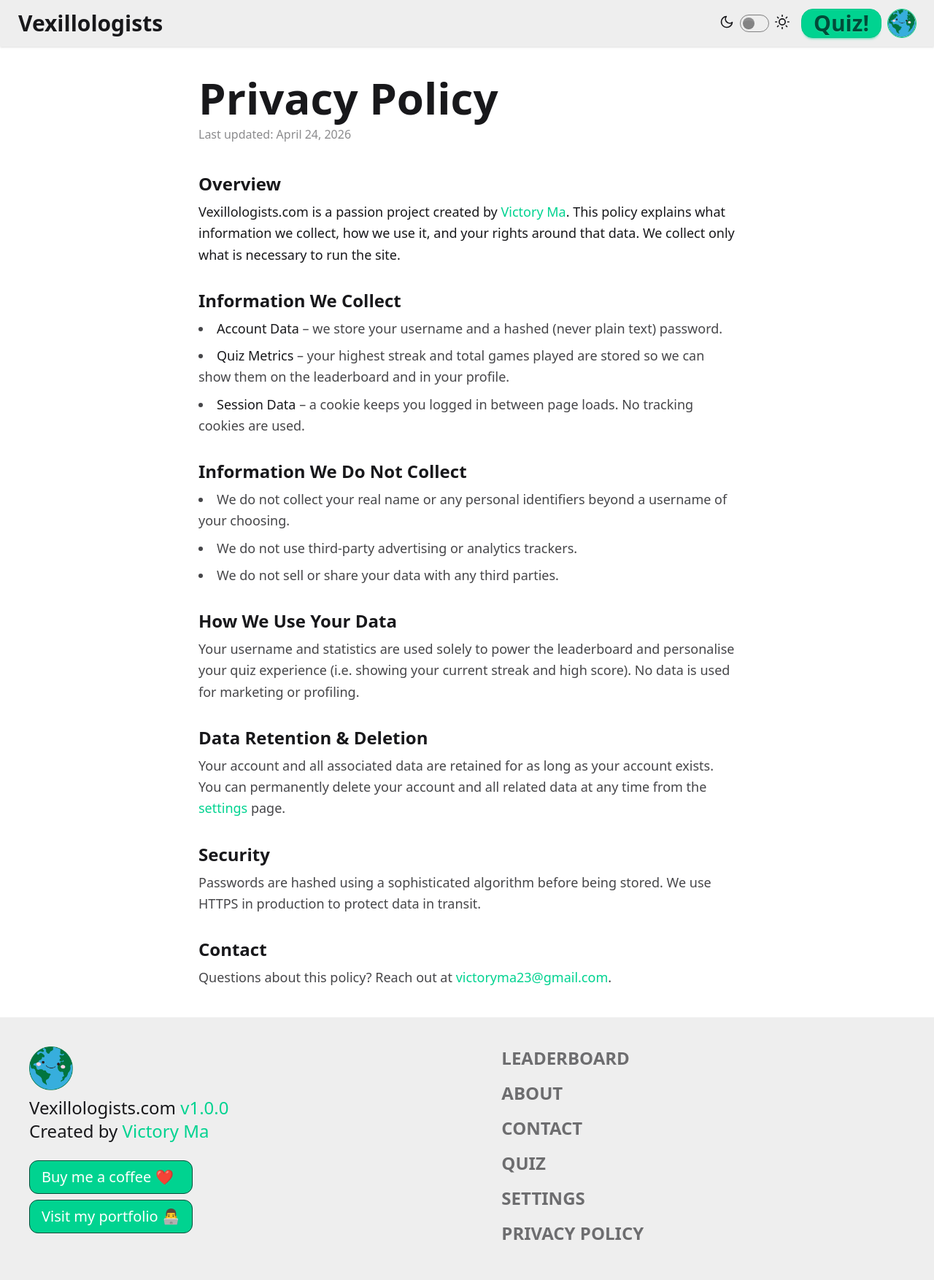
After one commit to VictoryMa8/vexillology-quiz-v2, a Django app: page /privacy/ in a window 1280 px wide. The commit adds this page. Shown: the whole page at 73% size. Run offline with Django 5.2, Linux system fonts and the light colour scheme.

Commit message:
Added dynamic leaderboard and privacy policy

```diff
--- a/frontend/static/assets/styles/output.css
+++ b/frontend/static/assets/styles/output.css
@@ -7,13 +7,19 @@
       "Segoe UI Emoji", "Segoe UI Symbol", "Noto Color Emoji";
     --font-mono: ui-monospace, SFMono-Regular, Menlo, Monaco, Consolas, "Liberation Mono",
       "Courier New", monospace;
+    --color-amber-600: oklch(66.6% 0.179 58.318);
+    --color-yellow-400: oklch(85.2% 0.199 91.936);
     --color-gray-200: oklch(92.8% 0.006 264.531);
+    --color-gray-400: oklch(70.7% 0.022 261.325);
     --color-black: #000;
     --color-white: #fff;
     --spacing: 0.25rem;
     --container-xs: 20rem;
     --container-sm: 24rem;
     --container-2xl: 42rem;
+    --container-3xl: 48rem;
+    --text-xs: 0.75rem;
+    --text-xs--line-height: calc(1 / 0.75);
     --text-sm: 0.875rem;
     --text-sm--line-height: calc(1.25 / 0.875);
     --text-base: 1rem;
@@ -28,6 +34,8 @@
     --text-3xl--line-height: calc(2.25 / 1.875);
     --text-4xl: 2.25rem;
     --text-4xl--line-height: calc(2.5 / 2.25);
+    --text-5xl: 3rem;
+    --text-5xl--line-height: 1;
     --text-6xl: 3.75rem;
     --text-6xl--line-height: 1;
     --text-8xl: 6rem;
@@ -2257,6 +2278,9 @@
   }
   .mx-8 {
     margin-inline: calc(var(--spacing) * 8);
+  }
+  .mx-auto {
+    margin-inline: auto;
   }
   .input-xl {
     --size: calc(var(--size-field, 0.25rem) * 14);
@@ -2362,6 +2386,9 @@
   .mb-8 {
     margin-bottom: calc(var(--spacing) * 8);
   }
+  .mb-10 {
+    margin-bottom: calc(var(--spacing) * 10);
+  }
   .mb-24 {
     margin-bottom: calc(var(--spacing) * 24);
   }
@@ -2655,6 +2702,9 @@
   .max-w-2xl {
     max-width: var(--container-2xl);
   }
+  .max-w-3xl {
+    max-width: var(--container-3xl);
+  }
   .max-w-200 {
     max-width: calc(var(--spacing) * 200);
   }
@@ -2701,6 +2754,12 @@
   .resize {
     resize: both;
   }
+  .list-inside {
+    list-style-position: inside;
+  }
+  .list-disc {
+    list-style-type: disc;
+  }
   .flex-col {
     flex-direction: column;
   }
@@ -2728,11 +2787,24 @@
   .gap-2 {
     gap: calc(var(--spacing) * 2);
   }
+  .gap-3 {
+    gap: calc(var(--spacing) * 3);
+  }
   .gap-4 {
     gap: calc(var(--spacing) * 4);
   }
   .gap-6 {
     gap: calc(var(--spacing) * 6);
+  }
+  .gap-8 {
+    gap: calc(var(--spacing) * 8);
+  }
+  .space-y-2 {
+    :where(& > :not(:last-child)) {
+      --tw-space-y-reverse: 0;
+      margin-block-start: calc(calc(var(--spacing) * 2) * var(--tw-space-y-reverse));
+      margin-block-end: calc(calc(var(--spacing) * 2) * calc(1 - var(--tw-space-y-reverse)));
+    }
   }
   .self-start {
     align-self: flex-start;
@@ -2885,6 +2965,12 @@
   .py-4 {
     padding-block: calc(var(--spacing) * 4);
   }
+  .py-10 {
+    padding-block: calc(var(--spacing) * 10);
+  }
+  .py-16 {
+    padding-block: calc(var(--spacing) * 16);
+  }
   .pb-0 {
     padding-bottom: calc(var(--spacing) * 0);
   }
@@ -2967,15 +3067,39 @@
       }
     }
   }
+  .text-amber-600 {
+    color: var(--color-amber-600);
+  }
   .text-base-content {
     color: var(--color-base-content);
   }
+  .text-base-content\/50 {
+    color: var(--color-base-content);
+    @supports (color: color-mix(in lab, red, red)) {
+      color: color-mix(in oklab, var(--color-base-content) 50%, transparent);
+    }
+  }
+  .text-base-content\/60 {
+    color: var(--color-base-content);
+    @supports (color: color-mix(in lab, red, red)) {
+      color: color-mix(in oklab, var(--color-base-content) 60%, transparent);
+    }
+  }
+  .text-base-content\/80 {
+    color: var(--color-base-content);
+    @supports (color: color-mix(in lab, red, red)) {
+      color: color-mix(in oklab, var(--color-base-content) 80%, transparent);
+    }
+  }
   .text-black {
     color: var(--color-black);
   }
   .text-error {
     color: var(--color-error);
   }
+  .text-gray-400 {
+    color: var(--color-gray-400);
+  }
   .text-success {
     color: var(--color-success);
   }
@@ -3461,6 +3626,11 @@
   syntax: "*";
   inherits: false;
 }
+@property --tw-space-y-reverse {
+  syntax: "*";
+  inherits: false;
+  initial-value: 0;
+}
 @property --tw-border-style {
   syntax: "*";
   inherits: false;
@@ -3538,6 +3708,11 @@
   syntax: "*";
   inherits: false;
   initial-value: 0 0 #0000;
+}
+@property --tw-outline-style {
+  syntax: "*";
+  inherits: false;
+  initial-value: solid;
 }
 @property --tw-blur {
   syntax: "*";
@@ -3608,6 +3783,7 @@
       --tw-rotate-z: initial;
       --tw-skew-x: initial;
       --tw-skew-y: initial;
+      --tw-space-y-reverse: 0;
       --tw-border-style: solid;
       --tw-leading: initial;
       --tw-font-weight: initial;
@@ -3625,6 +3801,7 @@
       --tw-ring-offset-width: 0px;
       --tw-ring-offset-color: #fff;
       --tw-ring-offset-shadow: 0 0 #0000;
+      --tw-outline-style: solid;
       --tw-blur: initial;
       --tw-brightness: initial;
       --tw-contrast: initial;
--- a/frontend/templates/about.html
+++ b/frontend/templates/about.html
@@ -2,7 +2,7 @@
 
 {% block content %}
 <h1 class="text-4xl md:text-6xl mt-8 font-bold">About</h1>
-<h2 class="text-2xl md:text-4xl text-center mt-8">Vexillologists.com was created by <a href="https://victory-ma.com" target="_blank" class="text-success hover:text-success-content hover:pointer transition duration-300 ease-in-out">Victory Ma</a></h2>
+<h2 class="text-2xl md:text-4xl text-center mt-8">Vexillologists.com was created by <a href="https://victory-ma.com" target="_blank" class="text-success hover:text-success-content hover:pointer transition duration-300 ease-in-out">Victory Ma.</a>This is a passion project that I created to help people learn more about the world and its many beautiful cultures. I hope you enjoy!</h2>
 {% load static %}
 <img class="mt-8 h-60 rounded-lg" src="{% static 'assets/images/globe.svg' %}">
 {% endblock %}
--- a/frontend/templates/footer.html
+++ b/frontend/templates/footer.html
@@ -8,19 +8,24 @@
             class="fill-current" src="{% static 'assets/images/default_pfp.png' %}">
           </img>
           <p>
-            Vexillologists.com
+            Vexillologists.com  <span class="text-success">v1.0.0</span>
             <br />
             Created by <a href="https://victory-ma.com" target="_blank" class="text-success hover:text-success-content transition duration-300 ease-in-out">Victory Ma</a>
             <br />
           </p>
+          <div class="flex flex-col gap-2 mt-4">
+            <a class="bg-success text-white text-xl rounded-xl py-2 px-4 w-full hover:cursor-pointer hover:bg-success-content transition duration-300 ease-in-out border-success-content border-1" href="https://www.buymeacoffee.com/victoryma" target="_blank">Buy me a coffee ❤️</a>
+            <a class="bg-success text-white text-xl rounded-xl py-2 px-4 w-full hover:cursor-pointer hover:bg-success-content transition duration-300 ease-in-out border-success-content border-1" href="https://victory-ma.com" target="_blank">Visit my portfolio 👨‍💻</a>
+          </div>
         </aside>
-        <nav class="flex flex-col  text-base-content gap-2">
+        <nav class="flex flex-col text-2xl text-base-content gap-2">
+          <a href="{% url 'leaderboard' %}" class="footer-title hover:cursor-pointer">Leaderboard</a>
           <a href="{% url 'about' %}" class="footer-title hover:cursor-pointer">About</a>
           <a href="{% url 'contact' %}" class="footer-title hover:cursor-pointer">Contact</a>
           <a href="{% url 'quiz' %}" class="footer-title hover:cursor-pointer">Quiz</a>
           <a href="{% url 'settings' %}" class="footer-title hover:cursor-pointer">Settings</a>
+          <a href="{% url 'privacy' %}" class="footer-title hover:cursor-pointer">Privacy Policy</a>
         </nav>
-        <a class="bg-success text-white text-xl rounded-xl py-2 px-4 hover:cursor-pointer hover:bg-success-content transition duration-300 ease-in-out border-success-content border-1" href="https://www.buymeacoffee.com/victoryma" target="_blank">Buy me a coffee ❤️</a>
     </footer>
     <script>
         document.addEventListener('DOMContentLoaded', () => {
--- a/frontend/templates/index.html
+++ b/frontend/templates/index.html
@@ -20,7 +20,10 @@
         Please <a href="{% url 'login' %}" class="text-success hover:text-success-content transition duration-300 ease-in-out">login</a> to start quizzing yourself or review the countries below! 👇🤓 Tap on one to learn more 🌎
       </p>
       {% endif %}
-      <a href="{% url 'quiz' %}" class="btn btn-success text-4xl rounded-2xl p-6">Quiz Yourself!</a>
+      <div class="flex flex-wrap gap-2">
+        <a href="{% url 'quiz' %}" class="btn btn-success text-4xl rounded-2xl p-6">Quiz Yourself!</a>
+        <a href="{% url 'leaderboard' %}" class="btn btn-success text-4xl rounded-2xl p-6">Leaderboard</a>
+      </div>
     </div>
   </div>
 </div>
--- a/frontend/templates/nav.html
+++ b/frontend/templates/nav.html
@@ -29,8 +29,10 @@
       <ul
         tabindex="0"
         class="menu menu-sm dropdown-content bg-base-300 rounded-box z-1 mt-3 w-52 p-2 shadow">
+        <li><a href="{% url 'leaderboard' %}" class="text-2xl">Leaderboard</a></li>
         <li><a href="{% url 'about' %}" class="text-2xl">About</a></li>
         <li><a href="{% url 'contact' %}" class="text-2xl">Contact</a></li>
+        <li><a href="{% url 'privacy' %}" class="text-2xl">Privacy Policy</a></li>
         <!-- If user is authenticated, display settings + logout, otherwise, login + sign up -->
         {% if user.is_authenticated %}
           <li><a href="{% url 'settings' %}" class="text-2xl">Settings</a></li>
--- /dev/null
+++ b/frontend/templates/privacy.html
@@ -0,0 +1,55 @@
+{% extends 'base.html' %}
+
+{% block content %}
+<div class="w-full max-w-3xl mx-auto px-4 py-10">
+  <h1 class="text-4xl md:text-6xl font-bold mb-2">Privacy Policy</h1>
+  <p class="text-base-content/50 mb-10">Last updated: April 24, 2026</p>
+
+  <div class="flex flex-col gap-8 text-lg leading-relaxed">
+
+    <section>
+      <h2 class="text-2xl font-semibold mb-2">Overview</h2>
+      <p>Vexillologists.com is a passion project created by <a href="https://victory-ma.com" target="_blank" class="text-success hover:text-success-content transition duration-300 ease-in-out">Victory Ma</a>. This policy explains what information we collect, how we use it, and your rights around that data. We collect only what is necessary to run the site.</p>
+    </section>
+
+    <section>
+      <h2 class="text-2xl font-semibold mb-2">Information We Collect</h2>
+      <ul class="list-disc list-inside space-y-2 text-base-content/80">
+        <li><span class="font-medium text-base-content">Account Data</span> – we store your username and a hashed (never plain text) password.</li>
+        <li><span class="font-medium text-base-content">Quiz Metrics</span> – your highest streak and total games played are stored so we can show them on the leaderboard and in your profile.</li>
+        <li><span class="font-medium text-base-content">Session Data</span> – a cookie keeps you logged in between page loads. No tracking cookies are used.</li>
+      </ul>
+    </section>
+
+    <section>
+      <h2 class="text-2xl font-semibold mb-2">Information We Do Not Collect</h2>
+      <ul class="list-disc list-inside space-y-2 text-base-content/80">
+        <li>We do not collect your real name or any personal identifiers beyond a username of your choosing.</li>
+        <li>We do not use third-party advertising or analytics trackers.</li>
+        <li>We do not sell or share your data with any third parties.</li>
+      </ul>
+    </section>
+
+    <section>
+      <h2 class="text-2xl font-semibold mb-2">How We Use Your Data</h2>
+      <p class="text-base-content/80">Your username and statistics are used solely to power the leaderboard and personalise your quiz experience (i.e. showing your current streak and high score). No data is used for marketing or profiling.</p>
+    </section>
+
+    <section>
+      <h2 class="text-2xl font-semibold mb-2">Data Retention & Deletion</h2>
+      <p class="text-base-content/80">Your account and all associated data are retained for as long as your account exists. You can permanently delete your account and all related data at any time from the <a href="{% url 'settings' %}" class="text-success hover:text-success-content transition duration-300 ease-in-out">settings</a> page.</p>
+    </section>
+
+    <section>
+      <h2 class="text-2xl font-semibold mb-2">Security</h2>
+      <p class="text-base-content/80">Passwords are hashed using a sophisticated algorithm before being stored. We use HTTPS in production to protect data in transit.</p>
+    </section>
+
+    <section>
+      <h2 class="text-2xl font-semibold mb-2">Contact</h2>
+      <p class="text-base-content/80">Questions about this policy? Reach out at <a href="{% url 'contact' %}" class="text-success hover:text-success-content transition duration-300 ease-in-out">victoryma23@gmail.com</a>.</p>
+    </section>
+
+  </div>
+</div>
+{% endblock %}
--- a/frontend/templates/quiz.html
+++ b/frontend/templates/quiz.html
@@ -72,16 +72,16 @@ variable available in all our templates rendered using render() -->
 {% if game_over %}
 <dialog id="game_over_modal" class="modal">
     <div class="modal-box flex flex-col items-center gap-4">
-        <h3 class="text-2xl font-bold text-center">Game Over 😢</h3>
+        <h3 class="text-2xl font-bold text-center">Game Over 😢 It was <span class="text-error">{{ truth_name }} 🚩</span></h3>
         <div class="divider my-0"></div>
 
         <div class="flex flex-col sm:flex-row gap-6 items-center justify-center w-full">
             <div class="flex flex-col items-center">
-                <span class="text-4xl font-bold text-warning">{{ final_streak }}</span>
+                <span class="text-4xl font-bold text-warning mt-0">{{ final_streak }}</span>
                 <span class="text-sm text-base-content mt-1">Final Streak 🔥</span>
             </div>
             <div class="flex flex-col items-center">
-                <span class="text-4xl font-bold text-success">{{ user.high_score }}</span>
+                <span class="text-4xl font-bold text-success mt-0">{{ user.high_score }}</span>
                 <span class="text-sm text-base-content mt-1">High Score ⭐</span>
             </div>
         </div>
--- a/frontend/urls.py
+++ b/frontend/urls.py
@@ -13,7 +13,9 @@ urlpatterns = [
     path("search_guesses/", views.search_guesses, name="search_guesses"),
     path("country/<slug:country_name>/", views.country, name="country"),
     path("quiz/", views.quiz, name="quiz"),
+    path("leaderboard/", views.leaderboard, name="leaderboard"),
     path("about/", views.about, name="about"),
+    path("privacy/", views.privacy, name="privacy"),
     path("contact/", views.contact, name="contact"),
     path("settings/", views.settings, name="settings"),
     path("settings/delete_account/", views.delete_account, name="delete_account"),
--- a/frontend/views.py
+++ b/frontend/views.py
@@ -7,7 +7,7 @@ from django.contrib.auth import login as auth_login
 from django.db.models import F
 
 from .forms import LoginForm, VexillologistCreationForm, VexillologistChangeForm
-from .models import Country
+from .models import Country, Vexillologist
 import random
 import time
 import ast
@@ -158,15 +158,22 @@ def quiz(request):
 
         random_country = random.choice(countries) if countries else None
 
-        return render(request, 'quiz.html', context={'countries': countries, 'random_country': random_country, 'streak': streak, 'message': message, 'collected_flags': collected_flags, 'game_over': game_over, 'final_streak': final_streak, 'final_collected_flags': final_collected_flags })
+        return render(request, 'quiz.html', context={'countries': countries, 'random_country': random_country, 'streak': streak, 'message': message, 'collected_flags': collected_flags, 'game_over': game_over, 'final_streak': final_streak, 'final_collected_flags': final_collected_flags, 'truth_name': truth_name })
 
     else:
         streak = 0
         random_country = random.choice(countries) if countries else None
         return render(request, 'quiz.html', context={'countries': countries, 'random_country': random_country, 'streak': streak, 'message': message })
 
+def leaderboard(request):
+    top_players = Vexillologist.objects.order_by('-high_score')[:10]
+    return render(request, 'leaderboard.html', {'top_players': top_players, 'current_user': request.user})
+
 def about(request):
     return render(request, 'about.html')
+
+def privacy(request):
+    return render(request, 'privacy.html')
 
 def contact(request):
     return render(request, 'contact.html')
```
Also changed, not shown: other parts of frontend/static/assets/styles/output.css (+101 -2 lines), frontend/templates/leaderboard.html (added, +46 -0 lines).
